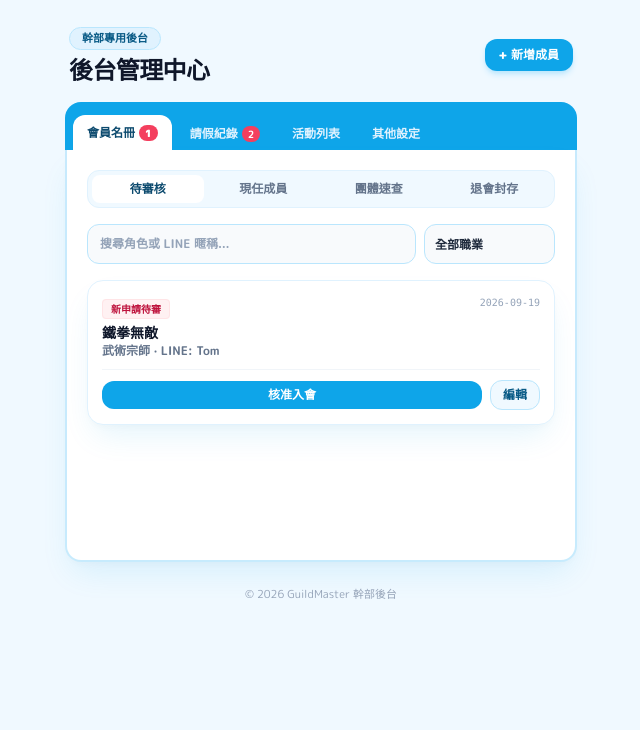
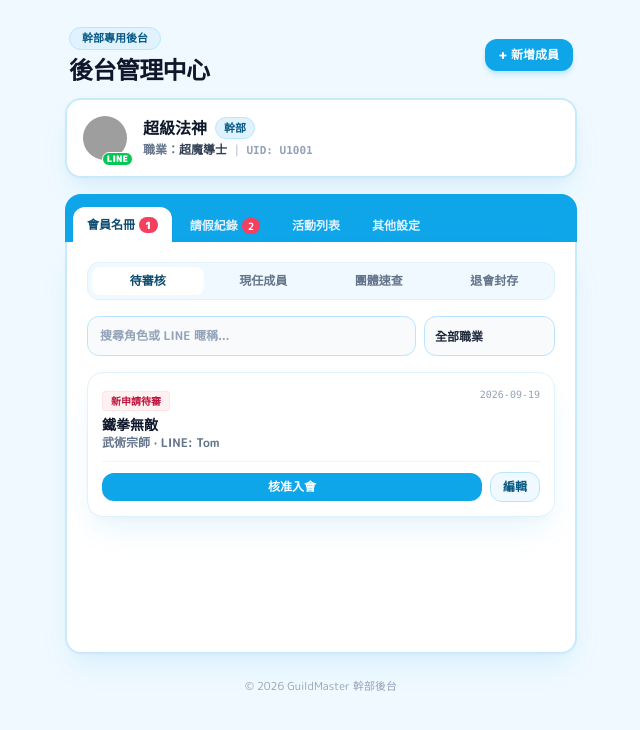
Before and after one commit to yingyu2031/GuildMaster, a plain HTML site: page manage.html in a window 1280 px wide. Shown: the whole page, without its empty margins (319-959 px from the left). Drawn offline with nearby package versions, Linux system fonts and the light colour scheme; grey boxes are pictures that could not be loaded.

Commit message:
Update manage.html

```diff
--- a/manage.html
+++ b/manage.html
@@ -39,7 +39,7 @@
 
     <main class="max-w-lg w-full mx-auto">
         <!-- 頂部身分與快捷按鈕 -->
-        <div class="flex items-center justify-between mb-4 px-1">
+        <div class="flex items-center justify-between mb-3 px-1">
             <div>
                 <div class="inline-flex items-center gap-1.5 bg-sky-100 text-sky-800 border border-sky-200 text-[11px] font-bold px-3 py-0.5 rounded-full mb-1">
                     幹部專用後台
@@ -47,6 +47,33 @@
                 <h1 class="text-2xl font-black text-slate-900 tracking-tight">後台管理中心</h1>
             </div>
             <div id="quickActionBtnContainer"></div>
+        </div>
+
+        <!-- 幹部登入資訊卡片 (檢視 LINE UID 與幹部身分) -->
+        <div class="bg-white border-2 border-sky-200/80 rounded-2xl p-3.5 mb-4 flex items-center gap-3.5 soft-sky-shadow text-left">
+            <!-- 頭貼與 LINE 小角標 -->
+            <div class="relative shrink-0">
+                <img id="adminAvatar" src="https://images.unsplash.com/photo-1534528741775-53994a69daeb?auto=format&fit=crop&w=120&h=120&q=80"
+                     alt="Avatar" class="w-12 h-12 rounded-full object-cover border-2 border-white shadow-xs">
+                <span class="absolute -bottom-1 -right-1 bg-[#06C755] text-white text-[9px] font-black px-1 py-0.2 rounded-full border border-white leading-tight">
+                    LINE
+                </span>
+            </div>
+
+            <!-- 幹部權限資訊 -->
+            <div class="flex-1 min-w-0">
+                <div class="flex items-center gap-2">
+                    <span id="adminNickName" class="text-base font-black text-slate-900 truncate">超級法神</span>
+                    <span class="bg-sky-100 text-sky-800 text-[11px] font-black px-2 py-0.5 rounded-full border border-sky-200 shrink-0">
+                        幹部
+                    </span>
+                </div>
+                <div class="text-xs font-bold text-slate-500 truncate mt-0.5">
+                    職業：<span id="adminClass" class="text-slate-700 font-bold">超魔導士</span>
+                    <span class="mx-1 text-slate-300">|</span>
+                    <span id="adminUid" class="font-mono text-[11px] text-slate-400">UID: U1001***</span>
+                </div>
+            </div>
         </div>
 
         <!-- 4 大主頁籤列 -->
@@ -163,7 +190,7 @@
                 </div>
             </section>
 
-            <!-- 區塊 3：活動列表 (橫向排版與分頁) -->
+            <!-- 區塊 3：活動列表 -->
             <section id="sectionEvents" class="hidden space-y-4">
                 <div class="grid grid-cols-2 gap-1 p-1 bg-sky-50 rounded-xl border border-sky-100 text-xs font-bold">
                     <button id="eventSubTabActive" onclick="switchEventSubTab('active')" class="py-1.5 rounded-lg bg-white text-sky-900 shadow-xs font-black">進行中活動</button>
@@ -269,7 +296,7 @@
         <p class="text-[11px] text-slate-400 text-center">&copy; 2026 GuildMaster 幹部後台</p>
     </main>
 
-    <!-- 彈窗 1：成員 新增/編輯 Modal (需求 2：下方加入刪除成員功能) -->
+    <!-- 彈窗 1：成員 新增/編輯 Modal -->
     <div id="memberModal" class="hidden fixed inset-0 bg-slate-900/40 backdrop-blur-sm z-50 flex items-center justify-center p-4 fade-in">
         <div class="bg-white w-full max-w-md rounded-[28px] p-6 border-2 border-sky-200 soft-sky-shadow max-h-[90vh] overflow-y-auto">
             <div class="flex items-center justify-between pb-3 border-b border-slate-100 mb-4">
@@ -344,7 +371,6 @@
                     <button type="submit" class="w-full bg-sky-500 hover:bg-sky-600 text-white font-bold py-2.5 rounded-xl transition shadow-md shadow-sky-200">儲存變更</button>
                 </div>
 
-                <!-- 需求 2：會員編輯內頁下方新增刪除成員按鈕 -->
                 <div id="deleteMemberBtnWrapper" class="pt-2 border-t border-slate-100">
                     <button type="button" onclick="deleteCurrentMember()" class="w-full bg-rose-50 hover:bg-rose-100 text-rose-600 border border-rose-200 font-bold py-2.5 rounded-xl text-xs transition">
                         刪除此成員資料
@@ -354,7 +380,7 @@
         </div>
     </div>
 
-    <!-- 彈窗 2：活動 新增/編輯 Modal (需求 1：下方移入刪除活動按鈕) -->
+    <!-- 彈窗 2：活動 新增/編輯 Modal -->
     <div id="eventModal" class="hidden fixed inset-0 bg-slate-900/40 backdrop-blur-sm z-50 flex items-center justify-center p-4 fade-in">
         <div class="bg-white w-full max-w-md rounded-[28px] p-6 border-2 border-sky-200 soft-sky-shadow max-h-[90vh] overflow-y-auto">
             <div class="flex items-center justify-between pb-3 border-b border-slate-100 mb-4">
@@ -425,7 +451,6 @@
                     <button type="submit" class="w-full bg-sky-500 hover:bg-sky-600 text-white font-bold py-2.5 rounded-xl transition shadow-md shadow-sky-200">儲存活動</button>
                 </div>
 
-                <!-- 需求 1：活動編輯內頁下方移入刪除活動按鈕 -->
                 <div id="deleteEventBtnWrapper" class="pt-2 border-t border-slate-100">
                     <button type="button" onclick="deleteCurrentEvent()" class="w-full bg-rose-50 hover:bg-rose-100 text-rose-600 border border-rose-200 font-bold py-2.5 rounded-xl text-xs transition">
                         刪除此活動
@@ -594,9 +619,17 @@
             "神行（神偷）", "神官（大主教）", "武術宗師", "神工匠", "創造者（鍊金術士）"
         ];
 
+        // 當前登入之幹部資料
+        let currentAdminUser = {
+            lineUserId: "U1001",
+            gameNickname: "超級法神",
+            gameClass: "超魔導士",
+            guildRole: "幹部"
+        };
+
         let membersData = [
             { rowIndex: 2, lineUserId: "U2b228d4c5915", gameNickname: "克蘿伊", gameClass: "冷豔舞姬（舞孃）", lineDisplayName: "Chloe", allowSearch: "Y", accountStatus: "待審核", updateTime: "2026-09-19 22:55:01", guildRole: "退會", teamGroup: "媽咪團" },
-            { rowIndex: 3, lineUserId: "U1001", gameNickname: "超級法神", gameClass: "超魔導士", lineDisplayName: "123", allowSearch: "Y", accountStatus: "已審核", updateTime: "2026-09-18 10:00:00", guildRole: "現任", teamGroup: "媽咪團" },
+            { rowIndex: 3, lineUserId: "U1001", gameNickname: "超級法神", gameClass: "超魔導士", lineDisplayName: "123", allowSearch: "Y", accountStatus: "已審核", updateTime: "2026-09-18 10:00:00", guildRole: "幹部", teamGroup: "媽咪團" },
             { rowIndex: 4, lineUserId: "U1002", gameNickname: "暗夜殺手", gameClass: "十字刺客", lineDisplayName: "QQQ", allowSearch: "N", accountStatus: "已審核", updateTime: "2026-09-18 11:30:00", guildRole: "現任", teamGroup: "一線主力" },
             { rowIndex: 5, lineUserId: "U1003", gameNickname: "舞力全開", gameClass: "冷豔舞姬（舞孃）", lineDisplayName: "ABC", allowSearch: "Y", accountStatus: "已審核", updateTime: "2026-09-18 15:20:00", guildRole: "現任", teamGroup: "媽咪團" },
             { rowIndex: 6, lineUserId: "U1005", gameNickname: "鐵拳無敵", gameClass: "武術宗師", lineDisplayName: "Tom", allowSearch: "Y", accountStatus: "待審核", updateTime: "2026-09-19 09:15:00", guildRole: "現任", teamGroup: "" }
@@ -694,6 +727,7 @@
         const TODAY_STR = new Date().toISOString().split('T')[0];
 
         window.addEventListener("DOMContentLoaded", () => {
+            renderAdminIdentity();
             loadGroupSettings();
             syncAllClassDropdowns();
             renderCustomClassManager();
@@ -702,6 +736,15 @@
             updateTodayLeaveBadge();
             renderMembersList();
         });
+
+        // 渲染幹部登入身分資訊
+        function renderAdminIdentity() {
+            document.getElementById('adminNickName').textContent = currentAdminUser.gameNickname;
+            document.getElementById('adminClass').textContent = currentAdminUser.gameClass;
+            const uidStr = currentAdminUser.lineUserId;
+            const maskedUid = uidStr.length > 5 ? uidStr.substring(0, 5) + '***' : uidStr;
+            document.getElementById('adminUid').textContent = `UID: ${maskedUid}`;
+        }
 
         function syncAllClassDropdowns() {
             const filterSelect = document.getElementById('memberClassFilter');
@@ -1182,7 +1225,7 @@
                 document.getElementById('formAccountStatus').value = "已審核";
                 document.getElementById('formAllowSearch').checked = true;
                 auditSection.classList.add('hidden');
-                deleteMemberWrapper.classList.add('hidden'); // 新增時不顯示刪除按鈕
+                deleteMemberWrapper.classList.add('hidden');
             } else {
                 document.getElementById('memberModalTitle').textContent = "編輯成員資料";
                 const m = membersData.find(x => x.rowIndex === rowIndex);
@@ -1198,7 +1241,7 @@
                 document.getElementById('formAllowSearch').checked = (m.allowSearch === "Y" || m.allowSearch === true);
 
                 auditSection.classList.remove('hidden');
-                deleteMemberWrapper.classList.remove('hidden'); // 編輯時顯示刪除按鈕
+                deleteMemberWrapper.classList.remove('hidden');
 
                 const memberLogs = auditLogsData.filter(log => log.lineUserId === m.lineUserId);
                 auditCountText.textContent = `共 ${memberLogs.length} 筆紀錄`;
@@ -1227,7 +1270,6 @@
             modal.classList.remove('hidden');
         }
 
-        // 需求 2：會員編輯畫面刪除此成員
         function deleteCurrentMember() {
             const rIndex = parseInt(document.getElementById('formMemberRowIndex').value);
             const target = membersData.find(x => x.rowIndex === rIndex);
@@ -1541,7 +1583,6 @@
             renderEventsList();
         }
 
-        // 需求 1：活動卡片按鈕改為橫排，移除刪除鈕
         function renderEventsList() {
             const container = document.getElementById('eventListContainer');
             container.innerHTML = "";
@@ -1585,7 +1626,6 @@
                             <h3 class="text-base font-black text-slate-900 mt-1">${evt.title}</h3>
                             <div class="text-xs text-slate-500 font-bold mt-0.5">日期：${evt.date} · 集合：${evt.time}</div>
                         </div>
-                        <!-- 需求 1：橫排按鈕，無刪除鈕 -->
                         <div class="flex items-center gap-1.5">
                             <button onclick="openEventModal('edit', '${evt.id}')" class="bg-sky-50 text-sky-800 border border-sky-200 text-xs font-bold px-3 py-1.5 rounded-xl hover:bg-sky-100 transition">
                                 編輯
@@ -1662,7 +1702,7 @@
                 document.getElementById('formEventSignupEndDate').value = TODAY_STR;
                 document.getElementById('formEventSignupEndTime').value = "19:00";
                 document.getElementById('formEventStatus').value = "報名中";
-                deleteWrapper.classList.add('hidden'); // 新增時隱藏刪除按鈕
+                deleteWrapper.classList.add('hidden');
             } else {
                 document.getElementById('eventModalTitle').textContent = "編輯活動內容";
                 const evt = eventsData.find(e => e.id === eventId);
@@ -1686,12 +1726,11 @@
                 document.getElementById('formEventMaxLimit').value = evt.maxLimit || "";
                 document.getElementById('formEventStatus').value = evt.status;
                 document.getElementById('formEventDesc').value = evt.desc || "";
-                deleteWrapper.classList.remove('hidden'); // 編輯時顯示刪除按鈕
+                deleteWrapper.classList.remove('hidden');
             }
             modal.classList.remove('hidden');
         }
 
-        // 需求 1：編輯活動彈窗內執行刪除
         function deleteCurrentEvent() {
             const eventId = document.getElementById('formEventId').value;
             const evt = eventsData.find(e => e.id === eventId);
```
